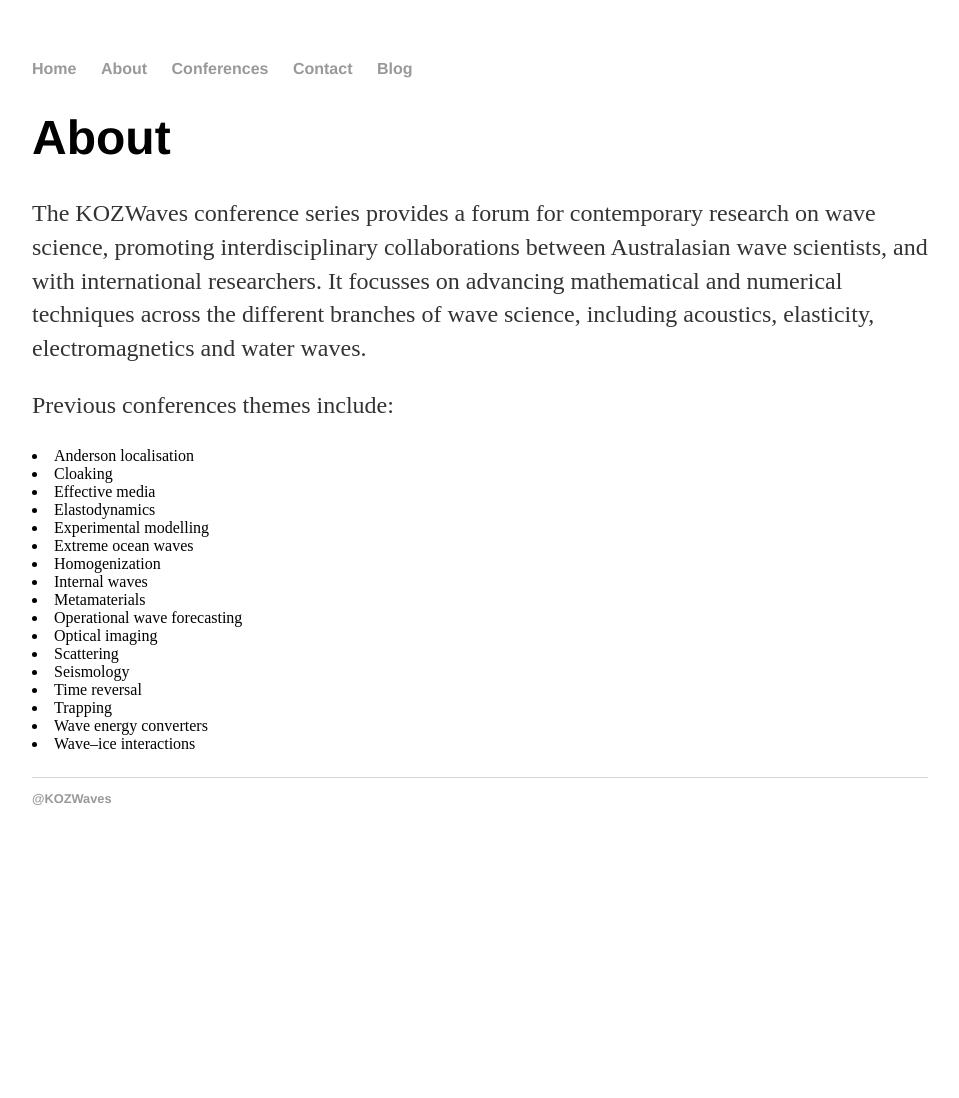
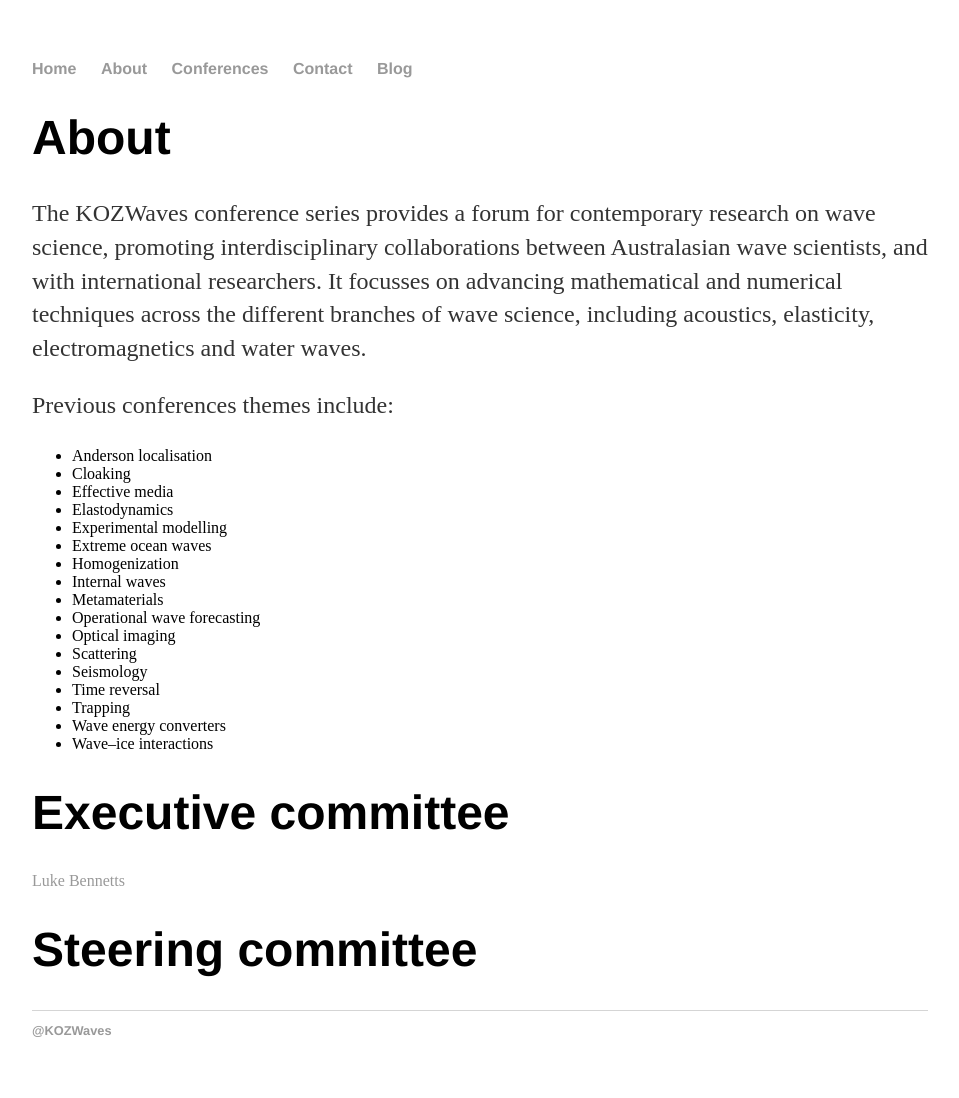
Before and after one commit to kozwaves/kozwaves.github.io, a Jekyll site: the page built from About/index.html, in a window 1280 px wide. Shown: the whole page, without its empty margins (160-1119 px from the left). Built offline with Jekyll 4.4.1, drawn with Linux system fonts in a browser that asks for light colours; before the commit the page ends 900 px from its top, so only the background shows below that.

Commit message:
Update index.html

```diff
--- a/About/index.html
+++ b/About/index.html
@@ -9,6 +9,7 @@
 
 	<p>Previous conferences themes include:
 
+	<ul>
 	<li>Anderson localisation</li>
 		<li>Cloaking</li>
 		<li>Effective media</li>
@@ -26,5 +27,12 @@
 <li>Trapping</li>
 <li>Wave energy converters</li>
 <li>Wave–ice interactions</li>
+	</ul>
+
+	<h1>Executive committee</h1>
+
+	<a href="https://luke-bennetts.com">Luke Bennetts</a>
+
+	<h1>Steering committee</h1>
 	</p>
 </div><!-- /.blurb -->
```
